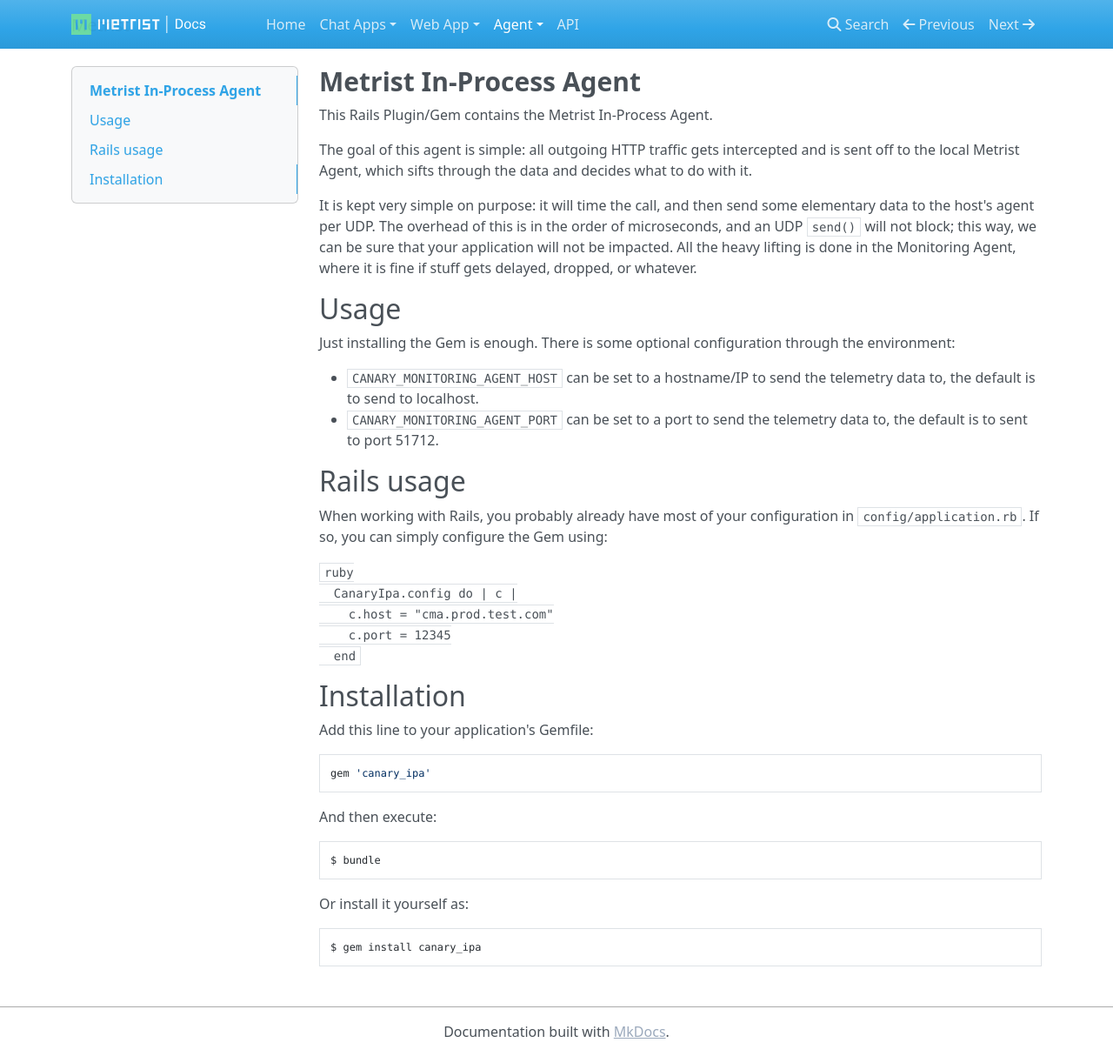
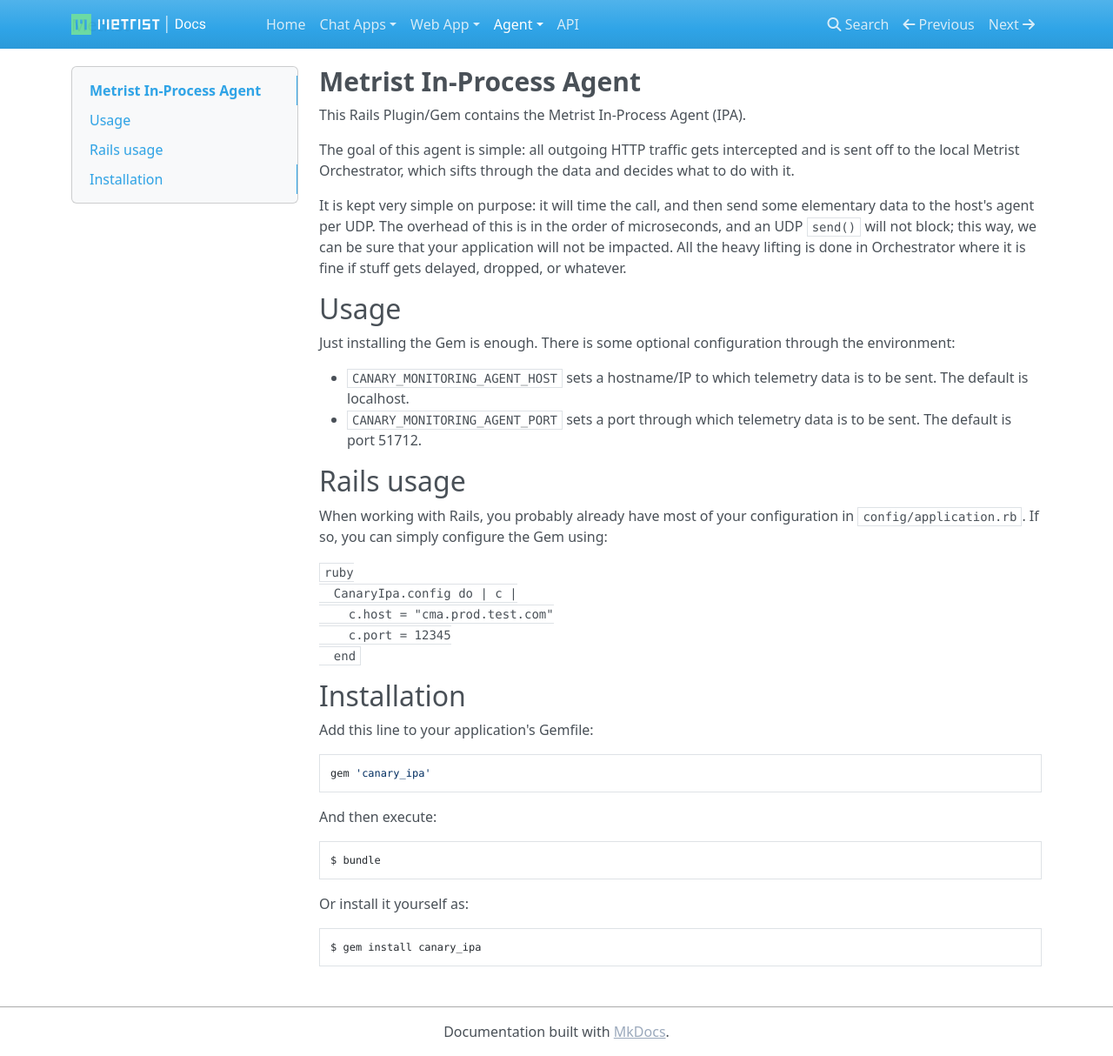
Before and after one commit to Metrist-Software/product-docs, an MkDocs documentation site: the page built from docs/agent-ruby-in-process.md, in a window 1280 px wide and 1214 px high. Shown: the whole window at 87% size. Built offline with MkDocs 1.6.1, drawn with Linux system fonts in a browser that asks for light colours; nearby versions of some CDN libraries.

Commit message:
minor adjustments to agent-ruby-in-process.md

````diff
--- a/docs/agent-ruby-in-process.md
+++ b/docs/agent-ruby-in-process.md
@@ -1,24 +1,23 @@
 # Metrist In-Process Agent
 
-This Rails Plugin/Gem contains the Metrist In-Process Agent.
+This Rails Plugin/Gem contains the Metrist In-Process Agent (IPA).
 
 The goal of this agent is simple: all outgoing HTTP traffic gets intercepted and is sent off
-to the local Metrist Agent, which sifts through the data and decides what to do with it.
+to the local Metrist Orchestrator, which sifts through the data and decides what to do with it.
 
 It is kept very simple on purpose: it will time the call, and then send some elementary
 data to the host's agent per UDP. The overhead of this is in the order of microseconds,
 and an UDP `send()` will not block; this way, we can be sure that your application will
-not be impacted. All the heavy lifting is done in the Monitoring Agent, where it is fine
+not be impacted. All the heavy lifting is done in Orchestrator where it is fine
 if stuff gets delayed, dropped, or whatever.
 
 ## Usage
 
 Just installing the Gem is enough. There is some optional configuration through the environment:
 
-* `CANARY_MONITORING_AGENT_HOST` can be set to a hostname/IP to send the telemetry data to, the default
-  is to send to localhost.
-* `CANARY_MONITORING_AGENT_PORT` can be set to a port to send the telemetry data to, the default is to
-  sent to port 51712.
+* `CANARY_MONITORING_AGENT_HOST` sets a hostname/IP to which telemetry data is to be sent. The default
+  is localhost.
+* `CANARY_MONITORING_AGENT_PORT` sets a port through which telemetry data is to be sent. The default is port 51712.
 
 ## Rails usage
 
@@ -33,6 +32,7 @@ you can simply configure the Gem using:
   ```
 
 ## Installation
+
 Add this line to your application's Gemfile:
 
 ```ruby
````
